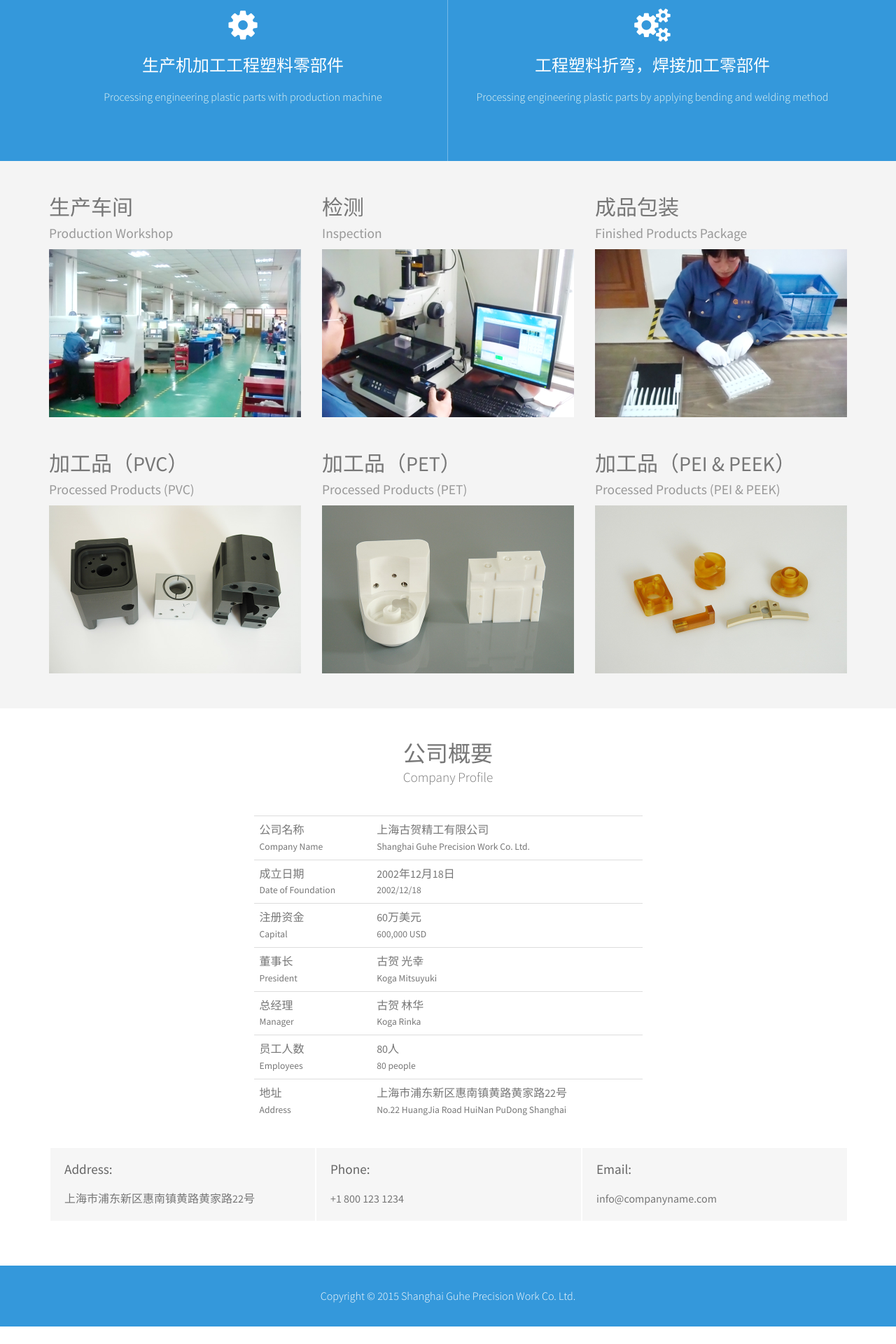
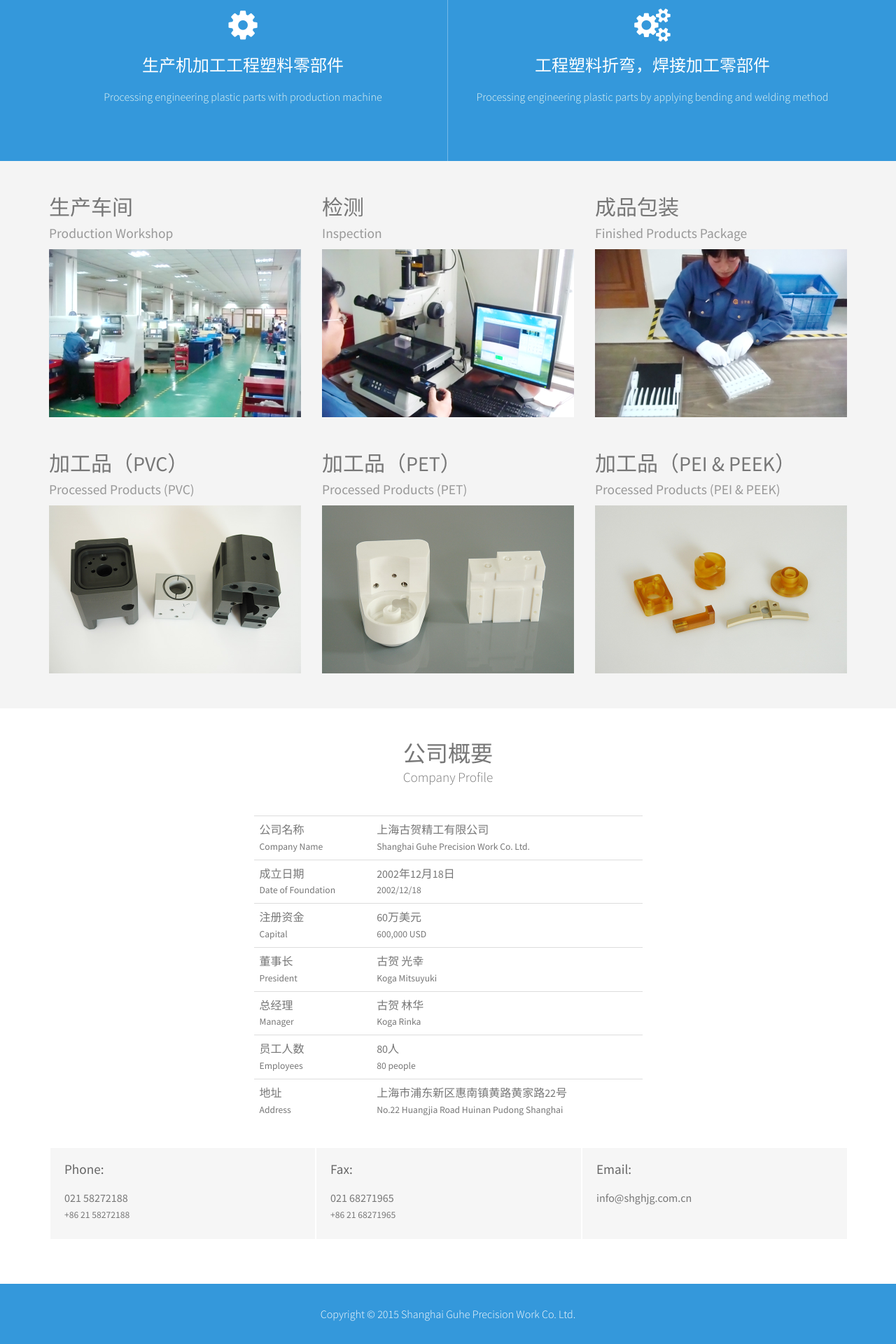
Before and after one commit to shghjg/shghjg.github.io, a Jekyll site: the page built from index.html, in a window 1280 px wide. Shown: the part 727-2647 px from the top of the page at 70% size. Built offline with Jekyll 4.4.1, drawn with Linux system fonts in a browser that asks for light colours; before the commit the page ends 2622 px from its top, so only the background shows below that.

Commit message:
Update contact

```diff
--- a/css/style.scss
+++ b/css/style.scss
@@ -64,3 +64,7 @@
 .contact_top {
 	margin-bottom: 0;
 }
+
+.contact_details {
+	min-height: 130px;
+}
--- a/index.html
+++ b/index.html
@@ -121,7 +121,7 @@
 								<td>地址<br />
 									<small>Address</small></td>
 								<td>上海市浦东新区惠南镇黄路黄家路22号<br />
-									<small>No.22 HuangJia Road HuiNan PuDong Shanghai</small></td>
+									<small>No.22 Huangjia Road Huinan Pudong Shanghai</small></td>
 							</tr>
 						</tbody>
 					</table>
@@ -134,17 +134,18 @@
 		<div class="container">
 			<div class="row contact_top">
 				<div class="col-md-4 contact_details">
-					<h5>Address:</h5>
-					<div class="contact_address">上海市浦东新区惠南镇黄路黄家路22号</div>
+					<h5>Phone:</h5>
+					<div>021 58272188<br>
+						<small>+86 21 58272188</small></div>
 				</div>
 				<div class="col-md-4 contact_details">
-					<h5>Phone:</h5>
-					<div class="contact_address"> +1 800 123 1234<br>
-					</div>
+					<h5>Fax:</h5>
+					<div>021 68271965<br>
+						<small>+86 21 68271965</small></div>
 				</div>
 				<div class="col-md-4 contact_details">
 					<h5>Email:</h5>
-					<div class="contact_mail"> info@companyname.com</div>
+					<div>info@shghjg.com.cn</div>
 				</div>
 			</div>
 		</div>
```
